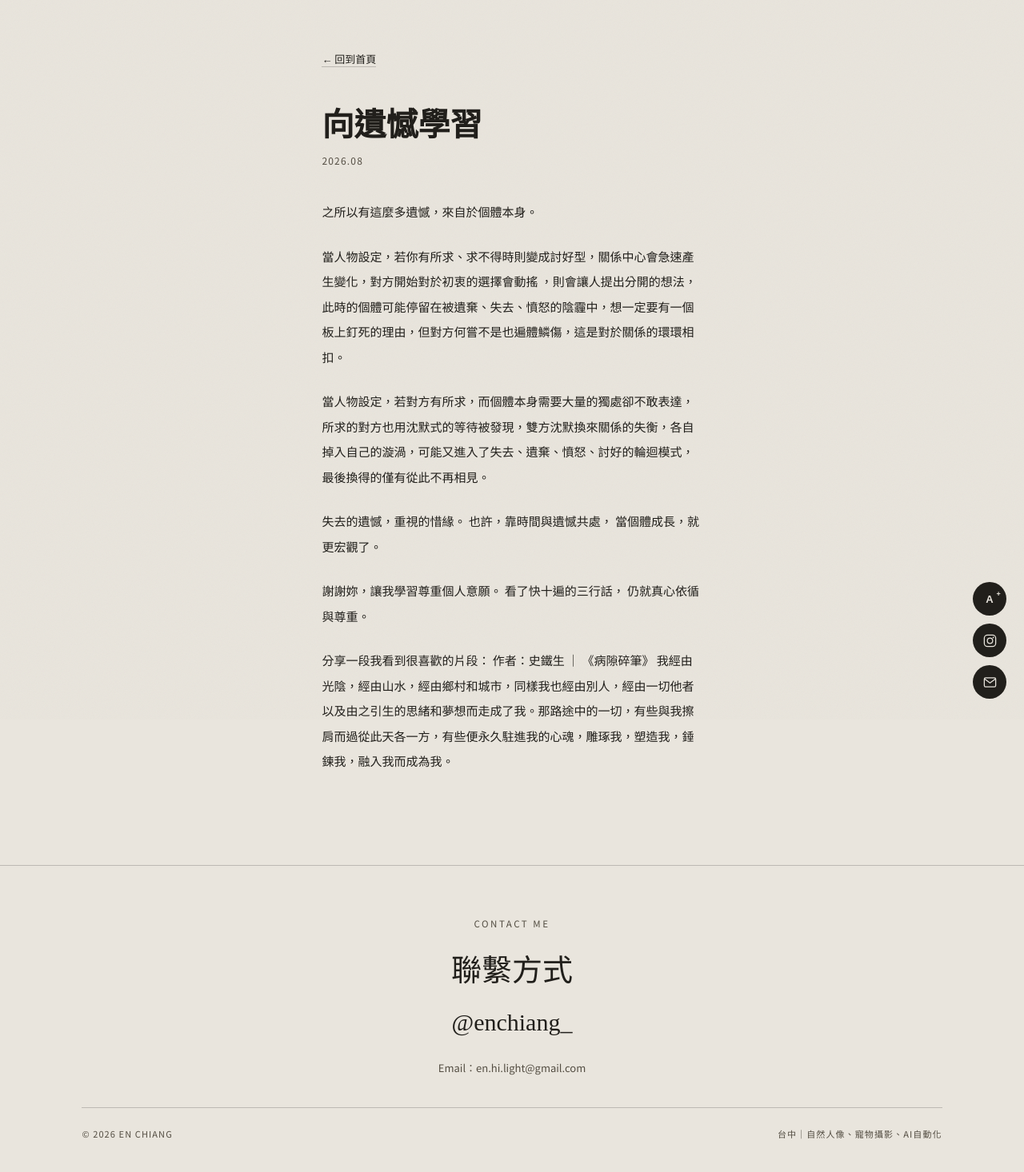
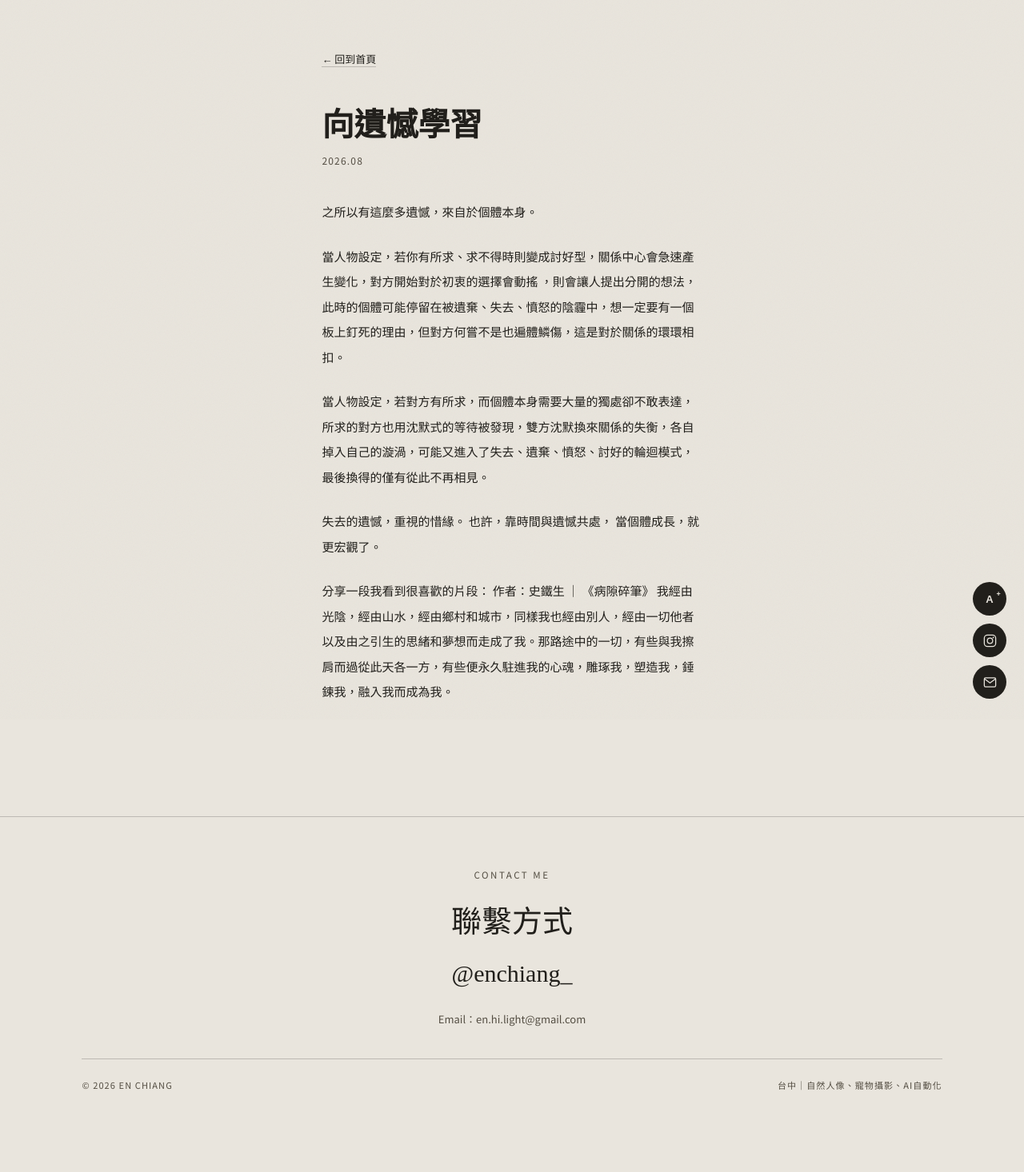
Before and after one commit to enchiang99/en-chiang-site-v2, a Jekyll site: the page built from _about_en/2026-08-01-regret.md, in a window 1280 px wide. Shown: the whole page at 80% size. Built offline with Jekyll 4.4.1, drawn with Linux system fonts in a browser that asks for light colours; after the commit the page ends 1405 px from its top, so only the background shows below that.

Commit message:
Update 關於 EN（子文章） “2026-08-01-regret”

```diff
--- a/_about_en/2026-08-01-regret.md
+++ b/_about_en/2026-08-01-regret.md
@@ -2,6 +2,7 @@
 title: 向遺憾學習
 date: 2026-08-01
 date_label: 2026.08
+albums: []
 ---
 之所以有這麼多遺憾，來自於個體本身。
 
@@ -13,10 +14,6 @@ date_label: 2026.08
 也許，靠時間與遺憾共處，
 當個體成長，就更宏觀了。
 
-謝謝妳，讓我學習尊重個人意願。
-看了快十遍的三行話，
-仍就真心依循與尊重。
-
 分享一段我看到很喜歡的片段：
 作者：史鐵生 ｜ 《病隙碎筆》
 我經由光陰，經由山水，經由鄉村和城市，同樣我也經由別人，經由一切他者以及由之引生的思緒和夢想而走成了我。那路途中的一切，有些與我擦肩而過從此天各一方，有些便永久駐進我的心魂，雕琢我，塑造我，錘鍊我，融入我而成為我。
```
